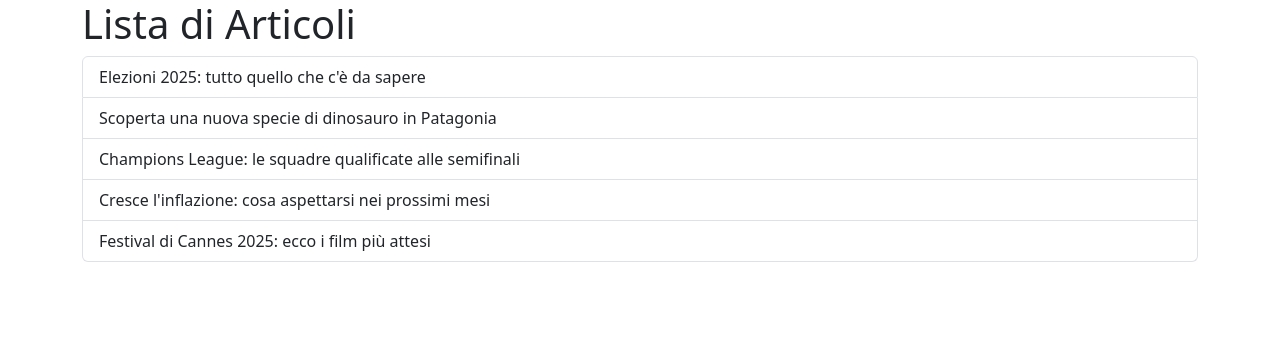
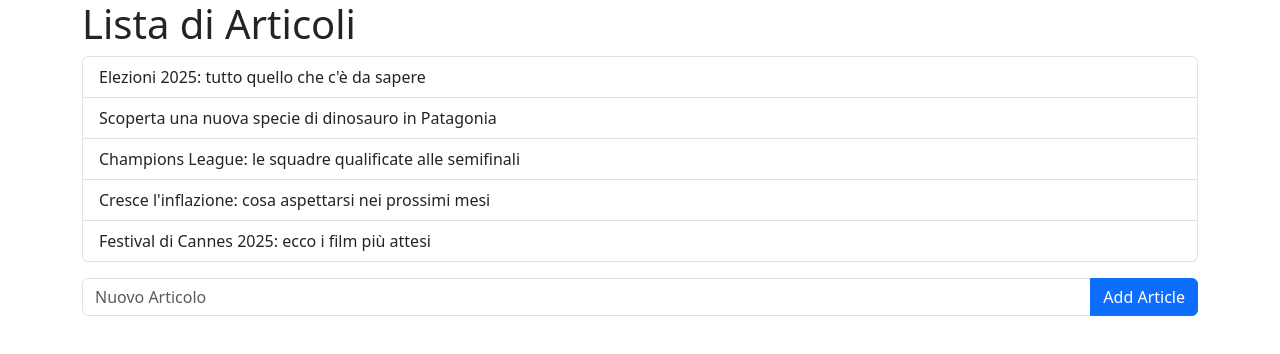
Before and after one commit to andreamaluta/react-form, a React (Vite) app: page / in a window 1280 px wide. Shown: the top 354 px of the page. Built offline with nearby package versions, Linux system fonts and the light colour scheme.

Commit message:
[UPD] create the form

```diff
--- a/src/App.jsx
+++ b/src/App.jsx
@@ -46,6 +46,12 @@ function App() {
           </li>
         ))}
       </ul>
+      <form>
+        <div className="input-group mt-3">
+          <input type="text" className='form-control' placeholder='Nuovo Articolo' />
+          <button className='btn btn-primary'>Add Article</button>
+        </div>
+      </form>
     </div>
 
   )
```
